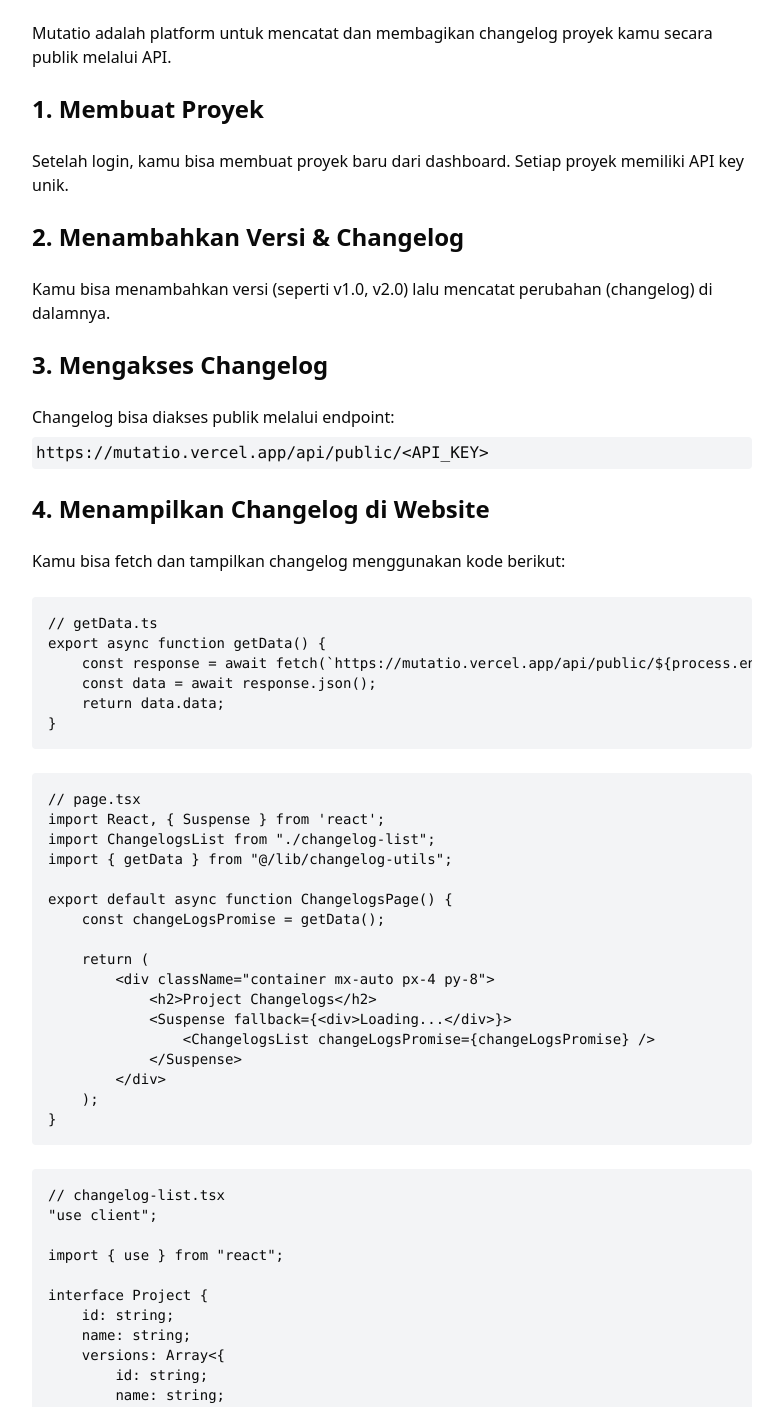
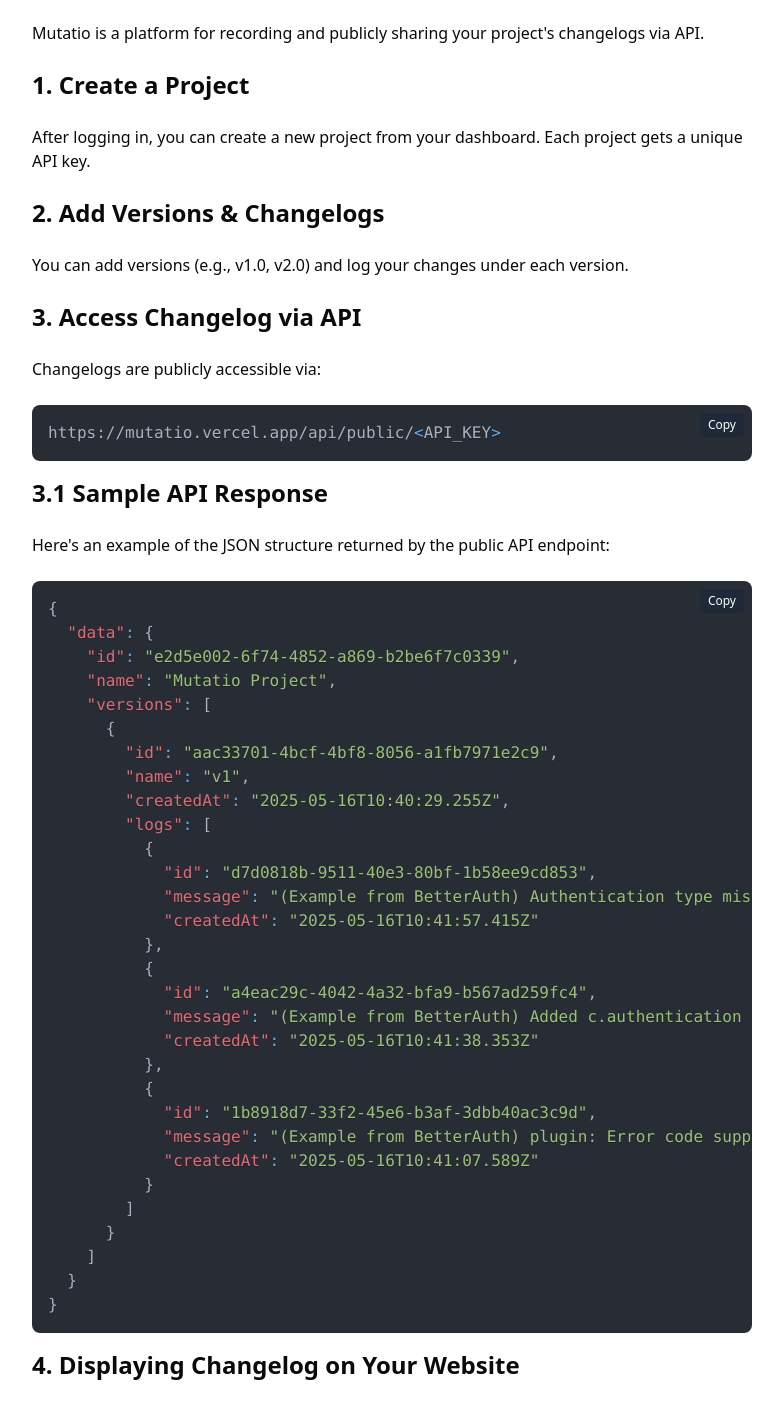
Before and after one commit to yomjsty/mutatio, a Next.js app: page /help in a window 1280 px wide. Shown: the part 200-1607 px from the top of the page, without its empty margins (248-1031 px from the left). Built offline with nearby package versions, Linux system fonts and the light colour scheme.

Commit message:
updated help page

```diff
--- a/app/(public)/help/page.tsx
+++ b/app/(public)/help/page.tsx
@@ -1,48 +1,42 @@
+"use client";
+
+import { useState } from "react";
+import { Prism as SyntaxHighlighter } from "react-syntax-highlighter";
+import { oneDark } from "react-syntax-highlighter/dist/esm/styles/prism";
+
+const CodeBlock = ({ code, language }: { code: string; language: string }) => {
+    const [copied, setCopied] = useState(false);
+
+    const handleCopy = () => {
+        navigator.clipboard.writeText(code);
+        setCopied(true);
+        setTimeout(() => setCopied(false), 2000);
+    };
+
+    return (
+        <div className="relative mb-4">
+            <button
+                onClick={handleCopy}
+                className="absolute top-2 right-2 text-xs px-2 py-1 bg-gray-800 text-white rounded hover:bg-gray-700"
+            >
+                {copied ? "Copied!" : "Copy"}
+            </button>
+            <SyntaxHighlighter language={language} style={oneDark} customStyle={{ borderRadius: "0.5rem", padding: "1rem" }}>
+                {code}
+            </SyntaxHighlighter>
+        </div>
+    );
+};
+
 export default function HelpPage() {
-    return (
-        <div className="max-w-3xl mx-auto p-6 space-y-6 py-24">
-            <h1 className="text-3xl font-bold">Help</h1>
-
-            <p>
-                Mutatio adalah platform untuk mencatat dan membagikan changelog proyek kamu secara publik melalui API.
-            </p>
-
-            <h2 className="text-2xl font-semibold">1. Membuat Proyek</h2>
-            <p>
-                Setelah login, kamu bisa membuat proyek baru dari dashboard. Setiap proyek memiliki API key unik.
-            </p>
-
-            <h2 className="text-2xl font-semibold">2. Menambahkan Versi & Changelog</h2>
-            <p>
-                Kamu bisa menambahkan versi (seperti v1.0, v2.0) lalu mencatat perubahan (changelog) di dalamnya.
-            </p>
-
-            <h2 className="text-2xl font-semibold">3. Mengakses Changelog</h2>
-            <p>
-                Changelog bisa diakses publik melalui endpoint:
-                <br />
-                <code className="bg-gray-100 p-1 rounded block mt-2">
-                    https://mutatio.vercel.app/api/public/&lt;API_KEY&gt;
-                </code>
-            </p>
-
-            <h2 className="text-2xl font-semibold">4. Menampilkan Changelog di Website</h2>
-            <p>Kamu bisa fetch dan tampilkan changelog menggunakan kode berikut:</p>
-
-            <div className="bg-gray-100 rounded p-4 overflow-x-auto text-sm">
-                <pre>
-                    {`// getData.ts
+    const getDataCode = `// getData.ts
 export async function getData() {
     const response = await fetch(\`https://mutatio.vercel.app/api/public/\${process.env.NEXT_PUBLIC_MUTATIO_API_KEY}\`);
     const data = await response.json();
     return data.data;
-}`}
-                </pre>
-            </div>
+}`;
 
-            <div className="bg-gray-100 rounded p-4 overflow-x-auto text-sm">
-                <pre>
-                    {`// page.tsx
+    const pageCode = `// page.tsx
 import React, { Suspense } from 'react';
 import ChangelogsList from "./changelog-list";
 import { getData } from "@/lib/changelog-utils";
@@ -58,13 +52,9 @@
             </Suspense>
         </div>
     );
-}`}
-                </pre>
-            </div>
+}`;
 
-            <div className="bg-gray-100 rounded p-4 overflow-x-auto text-sm">
-                <pre>
-                    {`// changelog-list.tsx
+    const listCode = `// changelog-list.tsx
 "use client";
 
 import { use } from "react";
@@ -121,12 +111,85 @@
             </div>
         </div>
     );
-}`}
-                </pre>
-            </div>
+}`;
+
+    return (
+        <div className="max-w-3xl mx-auto p-6 space-y-6 py-24">
+            <h1 className="text-3xl font-bold">Help</h1>
 
             <p>
-                Jika kamu butuh bantuan lebih lanjut, silakan hubungi kami di{" "}
+                Mutatio is a platform for recording and publicly sharing your project&apos;s changelogs via API.
+            </p>
+
+            <h2 className="text-2xl font-semibold">1. Create a Project</h2>
+            <p>
+                After logging in, you can create a new project from your dashboard. Each project gets a unique API key.
+            </p>
+
+            <h2 className="text-2xl font-semibold">2. Add Versions & Changelogs</h2>
+            <p>
+                You can add versions (e.g., v1.0, v2.0) and log your changes under each version.
+            </p>
+
+            <h2 className="text-2xl font-semibold">3. Access Changelog via API</h2>
+            <p>
+                Changelogs are publicly accessible via:
+            </p>
+            <CodeBlock
+                code={`https://mutatio.vercel.app/api/public/<API_KEY>`}
+                language="bash"
+            />
+
+            <h2 className="text-2xl font-semibold">3.1 Sample API Response</h2>
+            <p>
+                Here&apos;s an example of the JSON structure returned by the public API endpoint:
+            </p>
+            <CodeBlock
+                code={`{
+  "data": {
+    "id": "e2d5e002-6f74-4852-a869-b2be6f7c0339",
+    "name": "Mutatio Project",
+    "versions": [
+      {
+        "id": "aac33701-4bcf-4bf8-8056-a1fb7971e2c9",
+        "name": "v1",
+        "createdAt": "2025-05-16T10:40:29.255Z",
+        "logs": [
+          {
+            "id": "d7d0818b-9511-40e3-80bf-1b58ee9cd853",
+            "message": "(Example from BetterAuth) Authentication type missing on refershToken options",
+            "createdAt": "2025-05-16T10:41:57.415Z"
+          },
+          {
+            "id": "a4eac29c-4042-4a32-bfa9-b567ad259fc4",
+            "message": "(Example from BetterAuth) Added c.authentication to refresh token",
+            "createdAt": "2025-05-16T10:41:38.353Z"
+          },
+          {
+            "id": "1b8918d7-33f2-45e6-b3af-3dbb40ac3c9d",
+            "message": "(Example from BetterAuth) plugin: Error code support for haveibeenpwned plugin",
+            "createdAt": "2025-05-16T10:41:07.589Z"
+          }
+        ]
+      }
+    ]
+  }
+}`}
+                language="json"
+            />
+
+
+            <h2 className="text-2xl font-semibold">4. Displaying Changelog on Your Website</h2>
+            <p className="mb-2">
+                The examples below using <strong>Next.js 15</strong> with <code>Server Actions</code>:
+            </p>
+
+            <CodeBlock code={getDataCode} language="tsx" />
+            <CodeBlock code={pageCode} language="tsx" />
+            <CodeBlock code={listCode} language="tsx" />
+
+            <p>
+                Need more help? Feel free to contact us at{" "}
                 <a href="mailto:support@mutatio.pro" className="text-blue-600 line-through">
                     support@mutatio.pro
                 </a>.
--- a/package.json
+++ b/package.json
@@ -38,6 +38,7 @@
     "next-themes": "^0.4.6",
     "react": "^19.0.0",
     "react-dom": "^19.0.0",
+    "react-syntax-highlighter": "^15.6.1",
     "recharts": "^2.15.3",
     "sonner": "^2.0.3",
     "tailwind-merge": "^3.3.0",
@@ -50,6 +51,7 @@
     "@types/node": "^20",
     "@types/react": "^19",
     "@types/react-dom": "^19",
+    "@types/react-syntax-highlighter": "^15.5.13",
     "eslint": "^9",
     "eslint-config-next": "15.3.2",
     "eslint-config-prettier": "^10.1.5",
```
Also changed, not shown: 1 other file (tests, documents, lock files or other folders).
